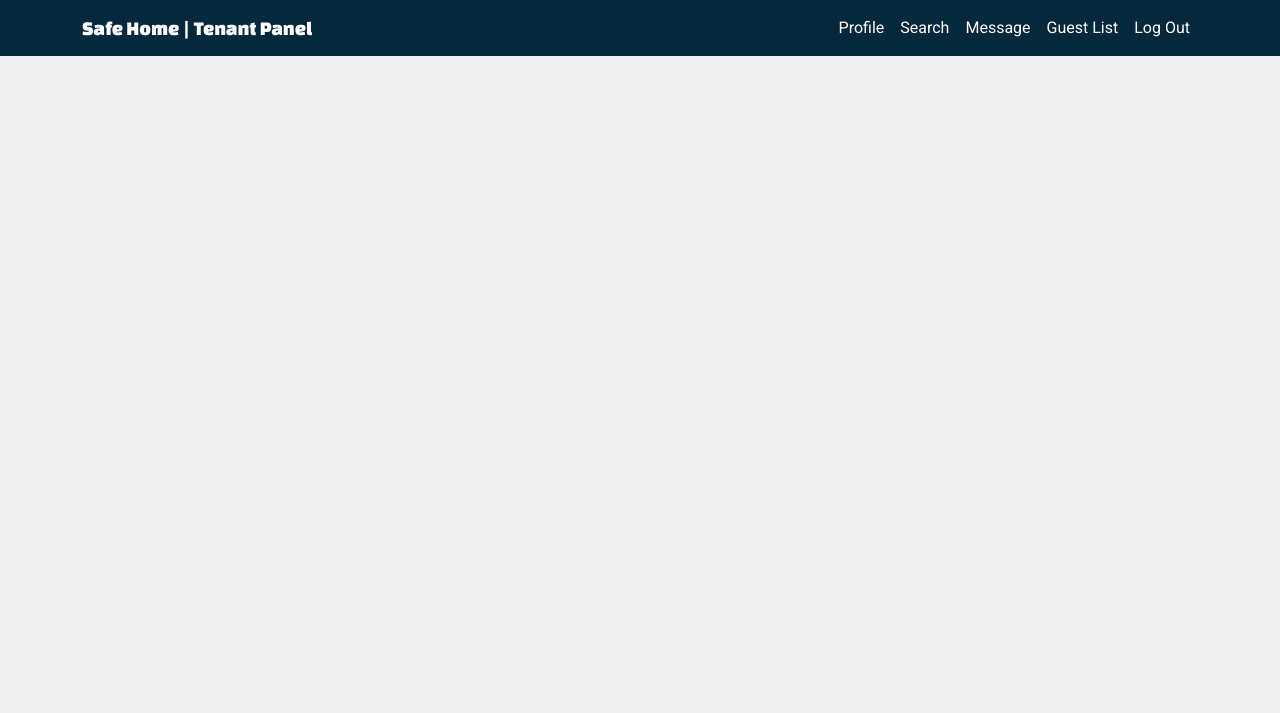
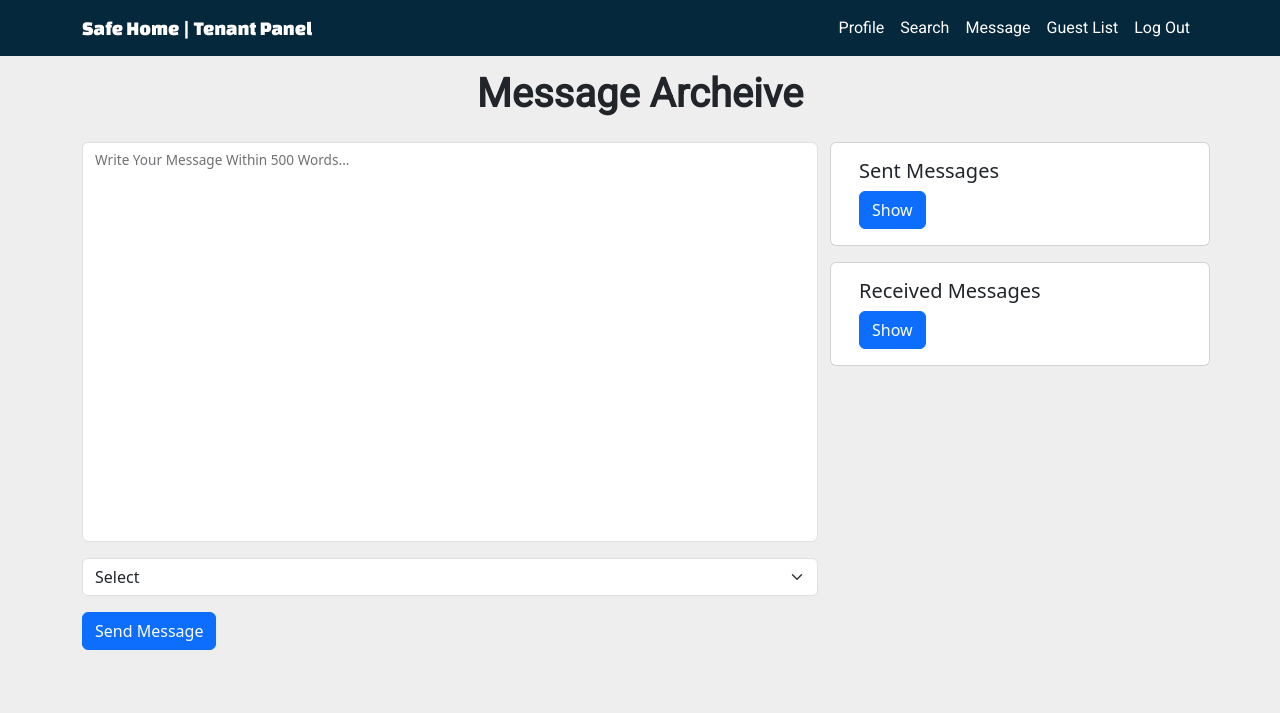
Before and after one commit to Shahriar-Saikat21/Apartment_Management_System, a PHP site: page /tenantPanel/tenantMsg.php in a window 1280 px wide. Shown: the top 713 px of the page. Run offline with PHP 8.4, Linux system fonts and the light colour scheme; the visitor is signed in with stand-in values (Sample User, id 1).

Commit message:
Tenant Msg Func Done

```diff
--- a/tenantPanel/tenantMsg.php
+++ b/tenantPanel/tenantMsg.php
@@ -1,9 +1,98 @@
 <!DOCTYPE html>
 <html lang="en">
-    <?php include('tenantHeader.php'); ?>
+    <?php
+        include('tenantHeader.php');
+        include('../databaseConnection.php');
+
+        session_start();
+        $senderId = $_SESSION['id'];
+
+        if(isset($_POST['submit'])){
+            $msg = htmlspecialchars($_POST['message']);
+            $select = (int)htmlspecialchars($_POST['select']);
+
+            $sql = "SELECT flats.ownerId,flat_Id FROM `tenant`
+                INNER JOIN flats
+                ON tenant.flat_Id = flats.id
+                WHERE tenant.id = '$senderId'";
+            $result = mysqli_query($con,$sql);
+            $record = mysqli_fetch_all($result,MYSQLI_ASSOC);
+            mysqli_free_result($result);
+
+            $ownerId = $record[0]['ownerId'];
+            $flatId = $record[0]['flat_Id'];
+
+            $sqlTwo = "";
+
+            $mid = rand();
+
+            if($select==1){
+                $sqlTwo = "INSERT INTO `message` VALUES ('$mid','$flatId','$senderId','$ownerId','$msg',CURRENT_DATE(),NOW())";
+            }else{
+                $sqlTwo = "INSERT INTO `message` VALUES ('$mid','$flatId','$senderId','A100','$msg',CURRENT_DATE(),NOW())";
+            }
+
+
+            $resultTwo = mysqli_query($con,$sqlTwo);
+
+            if($resultTwo){
+                echo "
+                    <script>
+                        alert('Message has been sent !!');
+                        document.location.href = 'tenantMsg.php';
+                    </script>
+                ";
+            }else{
+                echo "
+                    <script>
+                        alert('Unsuccessful, Sometimes Goes Wrong !!');
+                        document.location.href = 'tenantMsg.php';
+                    </script>
+                ";
+            }
+        }
+        mysqli_close($con);
+
+    ?>
 
     <div class="container">
-          <h1>Tenant Panel - Tenant Message Section</h1>
+        <h1 class="head text-center">Message Archeive </h1>
+        <div class="row">
+            <div class="col-8 my-3">
+                <form action="tenantMsg.php" method="POST" class="w-80 " enctype="multipart/form-data">
+                    <div class="form-floating mb-2">
+                        <textarea class="form-control"  name ="message" style="height: 400px ;resize: none;"></textarea>
+                        <label for="floatingTextarea2">Write Your Message Within 500 Words...</label>
+                    </div>
+                    <select class="form-select my-3" id="floatingSelect" name="select" required>
+                        <option value="" disabled selected hidden>Select</option>
+                        <option value="1">Flat Owner</option>
+                        <option value="0">Admin</option>
+                    </select>
+                    <button type="submit" name="submit" class="btn btn-primary mb-5">Send Message</button>
+                </form>
+            </div>
+            <div class="col-4">
+                <div class="row my-3">
+                    <div class="card">
+                        <div class="card-body">
+                            <h5 class="card-title">Sent Messages</h5>
+                            <a href="../tenantPanel/tenantSentMsg.php" class="btn btn-primary">Show</a>
+                        </div>
+                    </div>
+                </div>
+                <div class="row">
+                    <div class="card">
+                        <div class="card-body">
+                            <h5 class="card-title">Received Messages</h5>
+                            <a href="../tenantPanel/tenantReceivedMsg.php" class="btn btn-primary">Show</a>
+                        </div>
+                    </div>
+                </div>
+            </div>
+
+        </div>
+
     </div>
 
 </body>
```
Also changed, not shown: tenantPanel/tenantReceivedMsg.php (added, +50 -0 lines), tenantPanel/tenantSentMsg.php (added, +52 -0 lines), tenantPanel/tenantSentMsgDelete.php (added, +21 -0 lines).
